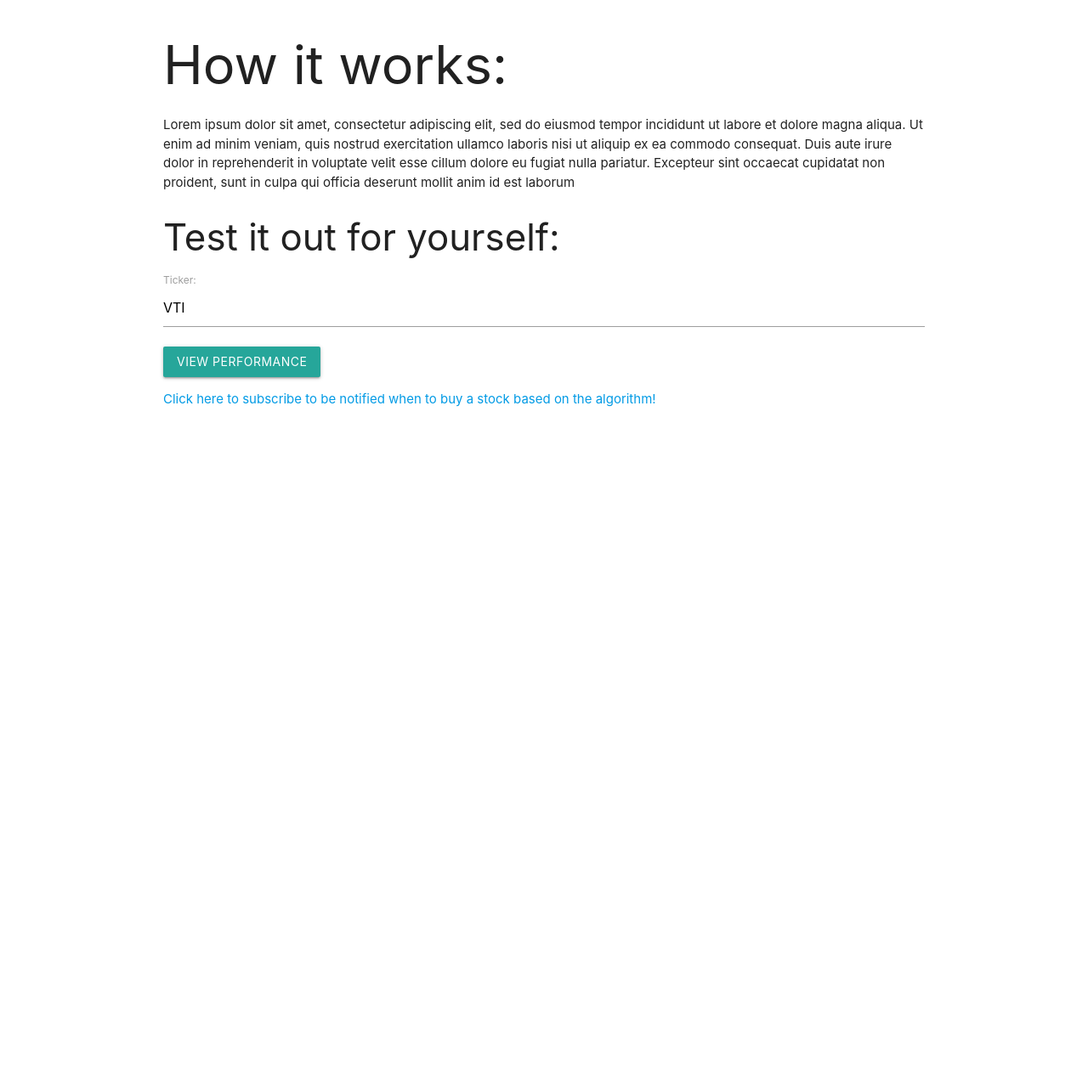
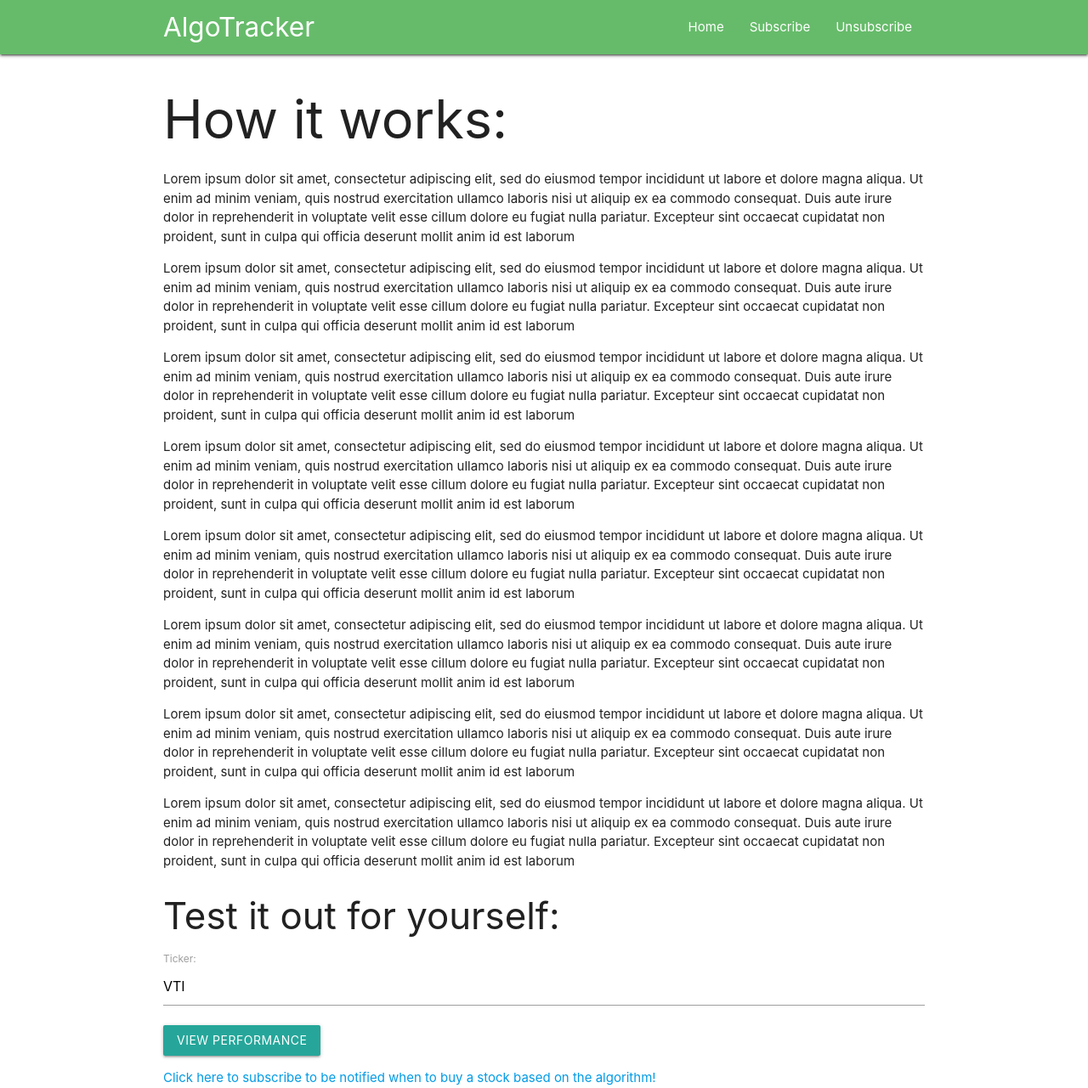
Before and after one commit to milind31/AlgoTracker, a Django app: page / in a window 1280 px wide. Shown: the whole page at 85% size. Before the commit the page ends 479 px from the top, so only its background shows below. Run offline with Django 3.2, Linux system fonts and the light colour scheme; some libraries are stand-ins or nearby versions.

Commit message:
added navbar

```diff
--- a/AlgorithmicTrading/main/templates/main/home.html
+++ b/AlgorithmicTrading/main/templates/main/home.html
@@ -8,8 +8,16 @@
 </head>
 
 <body>
+    {% include "main/includes/navbar.html" %}
     <div class="container">
         <h1>How it works:</h1>
+        <p>Lorem ipsum dolor sit amet, consectetur adipiscing elit, sed do eiusmod tempor incididunt ut labore et dolore magna aliqua. Ut enim ad minim veniam, quis nostrud exercitation ullamco laboris nisi ut aliquip ex ea commodo consequat. Duis aute irure dolor in reprehenderit in voluptate velit esse cillum dolore eu fugiat nulla pariatur. Excepteur sint occaecat cupidatat non proident, sunt in culpa qui officia deserunt mollit anim id est laborum</p>
+        <p>Lorem ipsum dolor sit amet, consectetur adipiscing elit, sed do eiusmod tempor incididunt ut labore et dolore magna aliqua. Ut enim ad minim veniam, quis nostrud exercitation ullamco laboris nisi ut aliquip ex ea commodo consequat. Duis aute irure dolor in reprehenderit in voluptate velit esse cillum dolore eu fugiat nulla pariatur. Excepteur sint occaecat cupidatat non proident, sunt in culpa qui officia deserunt mollit anim id est laborum</p>
+        <p>Lorem ipsum dolor sit amet, consectetur adipiscing elit, sed do eiusmod tempor incididunt ut labore et dolore magna aliqua. Ut enim ad minim veniam, quis nostrud exercitation ullamco laboris nisi ut aliquip ex ea commodo consequat. Duis aute irure dolor in reprehenderit in voluptate velit esse cillum dolore eu fugiat nulla pariatur. Excepteur sint occaecat cupidatat non proident, sunt in culpa qui officia deserunt mollit anim id est laborum</p>
+        <p>Lorem ipsum dolor sit amet, consectetur adipiscing elit, sed do eiusmod tempor incididunt ut labore et dolore magna aliqua. Ut enim ad minim veniam, quis nostrud exercitation ullamco laboris nisi ut aliquip ex ea commodo consequat. Duis aute irure dolor in reprehenderit in voluptate velit esse cillum dolore eu fugiat nulla pariatur. Excepteur sint occaecat cupidatat non proident, sunt in culpa qui officia deserunt mollit anim id est laborum</p>
+        <p>Lorem ipsum dolor sit amet, consectetur adipiscing elit, sed do eiusmod tempor incididunt ut labore et dolore magna aliqua. Ut enim ad minim veniam, quis nostrud exercitation ullamco laboris nisi ut aliquip ex ea commodo consequat. Duis aute irure dolor in reprehenderit in voluptate velit esse cillum dolore eu fugiat nulla pariatur. Excepteur sint occaecat cupidatat non proident, sunt in culpa qui officia deserunt mollit anim id est laborum</p>
+        <p>Lorem ipsum dolor sit amet, consectetur adipiscing elit, sed do eiusmod tempor incididunt ut labore et dolore magna aliqua. Ut enim ad minim veniam, quis nostrud exercitation ullamco laboris nisi ut aliquip ex ea commodo consequat. Duis aute irure dolor in reprehenderit in voluptate velit esse cillum dolore eu fugiat nulla pariatur. Excepteur sint occaecat cupidatat non proident, sunt in culpa qui officia deserunt mollit anim id est laborum</p>
+        <p>Lorem ipsum dolor sit amet, consectetur adipiscing elit, sed do eiusmod tempor incididunt ut labore et dolore magna aliqua. Ut enim ad minim veniam, quis nostrud exercitation ullamco laboris nisi ut aliquip ex ea commodo consequat. Duis aute irure dolor in reprehenderit in voluptate velit esse cillum dolore eu fugiat nulla pariatur. Excepteur sint occaecat cupidatat non proident, sunt in culpa qui officia deserunt mollit anim id est laborum</p>
         <p>Lorem ipsum dolor sit amet, consectetur adipiscing elit, sed do eiusmod tempor incididunt ut labore et dolore magna aliqua. Ut enim ad minim veniam, quis nostrud exercitation ullamco laboris nisi ut aliquip ex ea commodo consequat. Duis aute irure dolor in reprehenderit in voluptate velit esse cillum dolore eu fugiat nulla pariatur. Excepteur sint occaecat cupidatat non proident, sunt in culpa qui officia deserunt mollit anim id est laborum</p>
         <h3>Test it out for yourself:</h3>
         <form method="POST">
--- /dev/null
+++ b/AlgorithmicTrading/main/templates/main/includes/navbar.html
@@ -0,0 +1,16 @@
+<nav>
+    <div class="navbar-fixed">
+    <nav>
+    <div class="nav-wrapper green lighten-1">
+    <div class="container">
+    <a href="/" class="brand-logo">AlgoTracker</a>
+    <ul id="nav-mobile" class="right hide-on-med-and-down">
+        <li><a href="/">Home</a></li>
+        <li><a href="/subscribe/">Subscribe</a></li>
+        <li><a href="/unsubscribe/">Unsubscribe</a></li>
+    </ul>
+    </div>
+    </div>
+    </nav>
+    </div>
+</nav>
--- a/AlgorithmicTrading/main/templates/main/signup.html
+++ b/AlgorithmicTrading/main/templates/main/signup.html
@@ -8,15 +8,18 @@
 </head>
 
 <body>
+    {% include "main/includes/navbar.html" %}
+    <br/>
     <div class="container">
     <h2>Sign Up!</h2>
+    <p>Enter your email and ticker you would like to subscribe to below</p>
         <form method="POST">
             {% csrf_token %}
             {{form.as_p}}
 
             <button class="btn" type="submit">Submit</button>
         </form>
-        <a href="unsubscribe/">Unsubscribe</a>
+        <a href="/unsubscribe/">Unsubscribe</a>
     </div>
 
     {% include "main/includes/messages.html" %}
--- a/AlgorithmicTrading/main/templates/main/unsubscribe.html
+++ b/AlgorithmicTrading/main/templates/main/unsubscribe.html
@@ -8,10 +8,12 @@
 </head>
 
 <body>
+    {% include "main/includes/navbar.html" %}
+    <br/>
     <div class="container">
 
     <h2>Unsubscribe</h2>
-    <p>Enter email you would like to unsubscribe with below</p>
+    <p>Enter your email and ticker you would like to unsubscribe from below</p>
 
         <form method="POST">
             {% csrf_token %}
@@ -19,6 +21,7 @@
 
             <button class="btn" type="submit">Submit</button>
         </form>
+        <a href="/subscribe/">Go back</a>
     </div>
 
     {% include "main/includes/messages.html" %}
```
